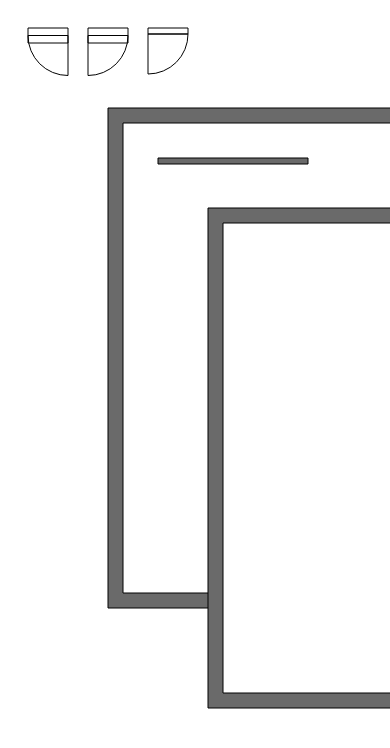
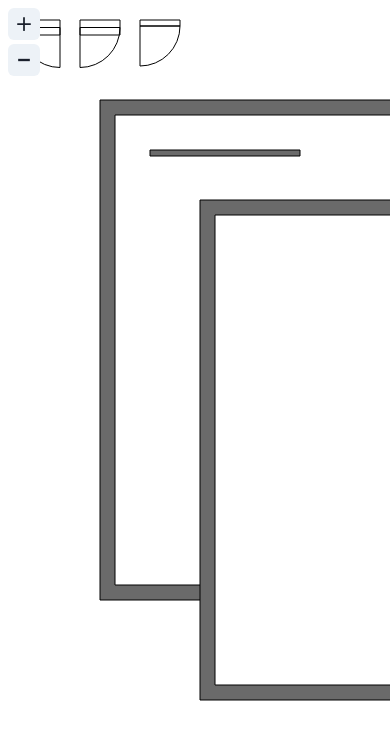
Before and after one commit to MattiHyyppa/floor-plan-creator, a React (Create React App) app: page / in a window 390 px wide. Shown: the top 748 px of the page. Built offline with nearby package versions, Linux system fonts and the light colour scheme.

Commit message:
Add zoom buttons for scaling the stage component. Make the stage responsive by using a hook for getting the window size. Add Chakra UI to the project.

```diff
--- a/package.json
+++ b/package.json
@@ -3,6 +3,11 @@
   "version": "0.1.0",
   "private": true,
   "dependencies": {
+    "@chakra-ui/icons": "^2.0.9",
+    "@chakra-ui/react": "^2.3.1",
+    "@emotion/react": "^11.10.4",
+    "@emotion/styled": "^11.10.4",
+    "@fontsource/inter": "^4.5.12",
     "@testing-library/jest-dom": "^5.16.5",
     "@testing-library/react": "^13.3.0",
     "@testing-library/user-event": "^13.5.0",
@@ -12,6 +17,7 @@
     "@types/react": "^18.0.17",
     "@types/react-dom": "^18.0.6",
     "@types/uuid": "^8.3.4",
+    "framer-motion": "^7.2.1",
     "konva": "^8.3.11",
     "lodash": "^4.17.21",
     "react": "^18.2.0",
--- a/src/components/App.tsx
+++ b/src/components/App.tsx
@@ -121,10 +121,6 @@ const App = (): JSX.Element => {
     <div id="container">
       <SnappingStage
         container="container"
-        scaleX={1}
-        scaleY={1}
-        width={window.innerWidth}
-        height={window.innerHeight}
         allShapes={allShapes}
         setSelectedId={setSelectedId}
       >
--- a/src/components/SnappingStage.tsx
+++ b/src/components/SnappingStage.tsx
@@ -1,7 +1,9 @@
 import { useState, useRef } from 'react';
 import Konva from 'konva';
 import { Stage, Layer } from 'react-konva';
+import { Box } from '@chakra-ui/react';
 
+import ZoomButtons from './ZoomButtons';
 import LineGuide from './shapes/LineGuide';
 import { type CustomShapeConfig } from '../types';
 import { type LineGuideConfig } from './shapes/LineGuide';
@@ -11,6 +13,7 @@ import {
   getLineGuideStops,
   getGuides,
 } from '../utils/konva';
+import { useWindowSize } from '../hooks';
 
 export interface SnappingStageConfig {
   allShapes: CustomShapeConfig[];
@@ -28,9 +31,12 @@ const SnappingStage = ({
   ...props
 }: SnappingStageProps): JSX.Element => {
 
+  const [scale, setScale] = useState<number>(1);
   const [horizontalLineGuide, setHorizontalLineGuide] = useState<LineGuideConfig | null>(null);
   const [verticalLineGuide, setVerticalLineGuide] = useState<LineGuideConfig | null>(null);
   const stageRef = useRef<Konva.Stage>(null);
+
+  const { width: windowWidth, height: windowHeight } = useWindowSize();
 
   const removeLineGuides = (): void => {
     setHorizontalLineGuide(null);
@@ -51,7 +57,6 @@ const SnappingStage = ({
     if (!stageRef.current) {
       return;
     }
-
     let movedShape = allShapes.find(shape => shape.id === e.target.id());
     if (!movedShape) {
       // It could be that the user has clicked a shape before dragging it and, therefore,
@@ -61,12 +66,10 @@ const SnappingStage = ({
       const possibleTransformerId = e.target.id();
       const shapeId = possibleTransformerId.replace('-transformer', '');
       movedShape = allShapes.find(shape => shape.id === shapeId);
-
       if (!movedShape) {
         throw new Error('An object that was moved was not found from the state.');
       }
     }
-
     const movedNode = movedShape.id === e.target.id()
       // The target is the shape itself
       ? e.target
@@ -76,10 +79,8 @@ const SnappingStage = ({
     // Get all x and y values that could trigger the snapping effect for all nodes except for
     // `movedNode` itself.
     const lineGuideStops = getLineGuideStops(stageRef.current, movedNode);
-
     // Get the bounds of the `movedNode`
     const itemBounds = getNodeSnappingEdges(movedNode);
-
     // Find all line guides which are close enough the `movedNode`.
     const guides = getGuides(lineGuideStops, itemBounds);
 
@@ -89,17 +90,14 @@ const SnappingStage = ({
       setVerticalLineGuide(null);
       return;
     }
-
     if (!guides.find((guide) => guide.orientation === 'horizontal')) {
       // No horizontal guides but there are vertical ones.
       setHorizontalLineGuide(null);
     }
-
     if (!guides.find((guide) => guide.orientation === 'vertical')) {
       // No vertical guides but there are horizontal ones.
       setVerticalLineGuide(null);
     }
-
     const absPos = movedNode.absolutePosition();
 
     guides.forEach((lg) => {
@@ -117,14 +115,24 @@ const SnappingStage = ({
         break;
       }
     });
-
     // Force the position of the `movedNode` to create the snapping effect
     movedNode.absolutePosition(absPos);
   };
 
   return (
+    <div>
+      <Box position="fixed" zIndex={1000} top={2} left={2}>
+        <ZoomButtons
+          onZoomIn={_e => setScale(scale + 0.1)}
+          onZoomOut={_e => setScale(scale - 0.1)}
+        />
+      </Box>
       <Stage
         ref={stageRef}
+        scaleX={scale}
+        scaleY={scale}
+        width={windowWidth * Math.max(scale, 1)}
+        height={windowHeight * Math.max(scale, 1)}
         onMouseDown={(e) => deselectShape(e, setSelectedId)}
         onTouchStart={(e) => deselectShape(e, setSelectedId)}
         {...props}
@@ -138,6 +146,7 @@ const SnappingStage = ({
           {verticalLineGuide && <LineGuide {...verticalLineGuide} />}
         </Layer>
       </Stage>
+    </div>
   );
 };
 
--- /dev/null
+++ b/src/components/ZoomButtons.tsx
@@ -0,0 +1,31 @@
+import React from 'react';
+import { VStack, IconButton, IconButtonProps } from '@chakra-ui/react';
+import { AddIcon, MinusIcon } from '@chakra-ui/icons';
+
+const ZoomButton = ({ children, ...props }: IconButtonProps): JSX.Element => {
+  return (
+    <IconButton
+      size="sm"
+      colorScheme="gray"
+      {...props}
+    >
+      {children}
+    </IconButton>
+  );
+};
+
+interface ZoomButtonsProps {
+  onZoomIn: (event: React.MouseEvent) => void;
+  onZoomOut: (event: React.MouseEvent) => void;
+}
+
+const ZoomButtons = ({ onZoomIn, onZoomOut }: ZoomButtonsProps): JSX.Element => {
+  return (
+    <VStack maxW="fit-content" spacing={1} bg="white">
+      <ZoomButton aria-label="Zoom in" icon={<AddIcon />} onClick={onZoomIn} />
+      <ZoomButton aria-label="Zoom out" icon={<MinusIcon />} onClick={onZoomOut} />
+    </VStack>
+  );
+};
+
+export default ZoomButtons;
--- /dev/null
+++ b/src/hooks/index.ts
@@ -0,0 +1,28 @@
+import { useState, useEffect } from 'react';
+
+interface WindowSize {
+  width: number;
+  height: number;
+}
+
+export const useWindowSize = () => {
+  const [size, setSize] = useState<WindowSize>({
+    width: window.innerWidth,
+    height: window.innerHeight,
+  });
+
+  useEffect(() => {
+    const handleResize = () => {
+      setSize({
+        width: window.innerWidth,
+        height: window.innerHeight,
+      });
+    };
+
+    window.addEventListener('resize', handleResize);
+
+    return () => window.removeEventListener('resize', handleResize);
+  }, []);
+
+  return size;
+};
--- a/src/index.tsx
+++ b/src/index.tsx
@@ -1,12 +1,18 @@
 import React from 'react';
 import ReactDOM from 'react-dom/client';
+
+import { ChakraProvider } from '@chakra-ui/react';
+
 import App from './components/App';
+import theme from './theme';
 
 const root = ReactDOM.createRoot(
   document.getElementById('root') as HTMLElement
 );
 root.render(
   <React.StrictMode>
-    <App />
+    <ChakraProvider theme={theme}>
+      <App />
+    </ChakraProvider>
   </React.StrictMode>
 );
--- /dev/null
+++ b/src/theme.ts
@@ -0,0 +1,10 @@
+import { extendTheme } from '@chakra-ui/react';
+
+const theme = extendTheme({
+  fonts: {
+    heading: 'InterVariable, sans-serif',
+    body: 'InterVariable, sans-serif',
+  },
+});
+
+export default theme;
```
Also changed, not shown: 1 other file (tests, documents, lock files or other folders). Lines whose indentation alone changed are shown as unchanged.
